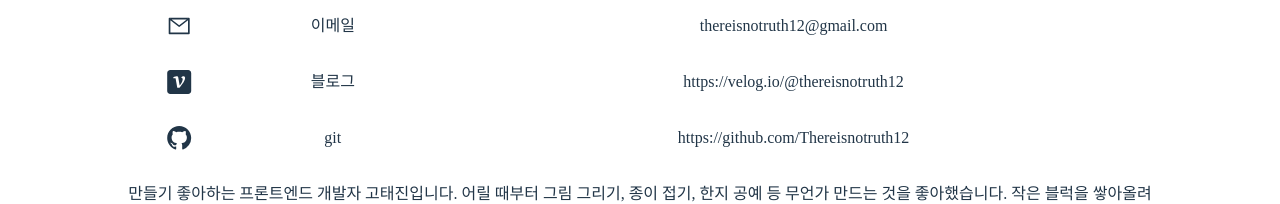
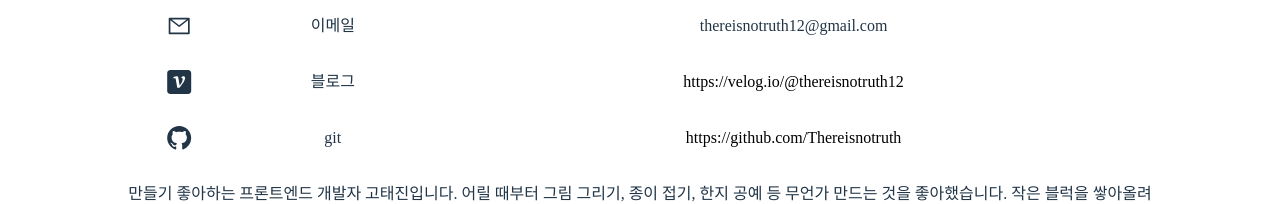
Before and after one commit to Thereisnotruth/portfolio, a React (Vite) app: page / in a window 1280 px wide. Shown: the part 183-387 px from the top of the page. Built offline with nearby package versions, Linux system fonts and the light colour scheme; a web font is replaced by a local one.

Commit message:
git, velog link

```diff
--- a/src/components/Profile.tsx
+++ b/src/components/Profile.tsx
@@ -23,12 +23,16 @@ function Profile() {
         <div className="profile__row">
           <SiVelog className="profile__icon" />
           <div className="profile__label hana">블로그</div>
-          <div className="profile__content hana">{profileJson.blog}</div>
+          <div className="profile__content hana">
+            <a href={profileJson.blog}>{profileJson.blog}</a>
+          </div>
         </div>
         <div className="profile__row">
           <BsGithub className="profile__icon" />
           <div className="profile__label hana">git</div>
-          <div className="profile__content hana">{profileJson.git}</div>
+          <div className="profile__content hana">
+            <a href={profileJson.git}>{profileJson.git}</a>
+          </div>
         </div>
         <div className="profile__row hana">{profileJson.description}</div>
       </div>
--- a/src/data/profile.json
+++ b/src/data/profile.json
@@ -2,6 +2,6 @@
   "name": "고태진",
   "e-mail": "thereisnotruth12@gmail.com",
   "blog": "https://velog.io/@thereisnotruth12",
-  "git": "https://github.com/Thereisnotruth12",
+  "git": "https://github.com/Thereisnotruth",
   "description": "만들기 좋아하는 프론트엔드 개발자 고태진입니다. 어릴 때부터 그림 그리기, 종이 접기, 한지 공예 등 무언가 만드는 것을 좋아했습니다. 작은 블럭을 쌓아올려 큰 모형을 만드는 것처럼 짜임새 있는 개발을 하고 싶습니다."
 }
--- a/src/styles/components/_profile.scss
+++ b/src/styles/components/_profile.scss
@@ -24,6 +24,10 @@
       }
       .profile__content {
         width: 70%;
+        a {
+          color: black;
+          text-decoration: none;
+        }
       }
     }
   }
```
